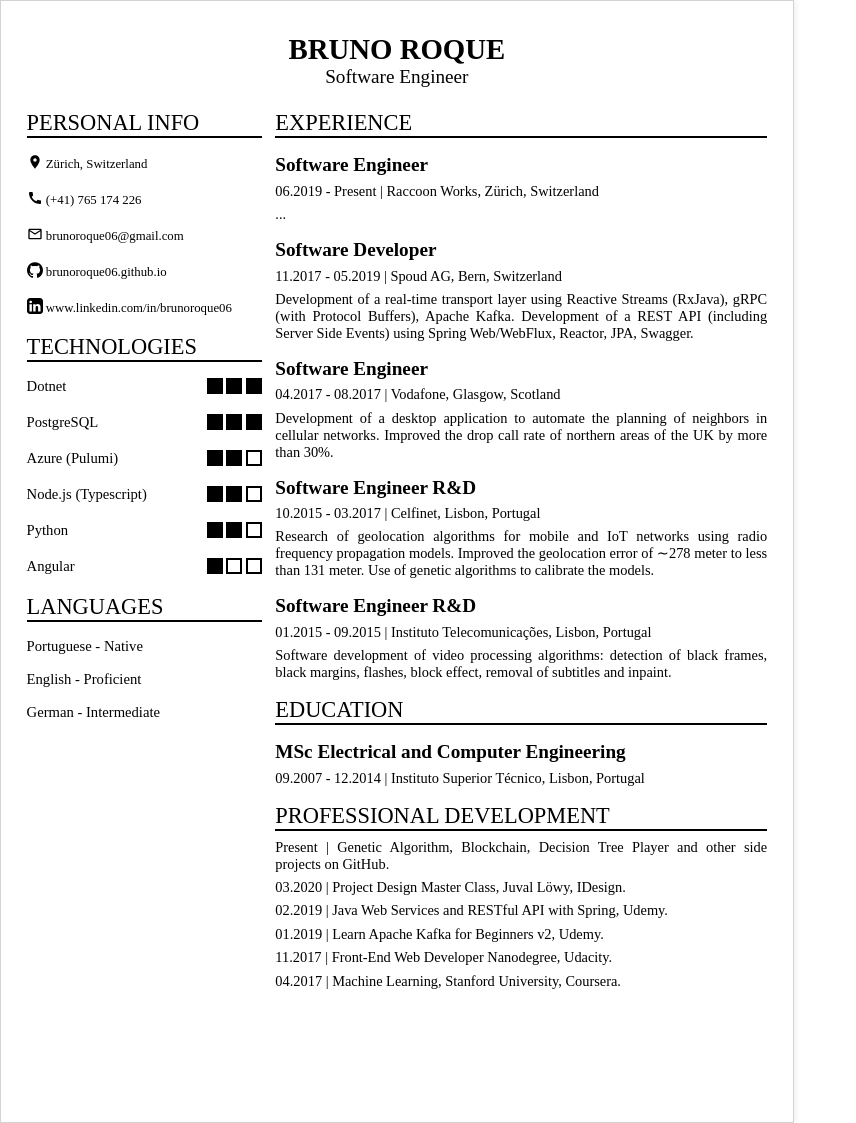
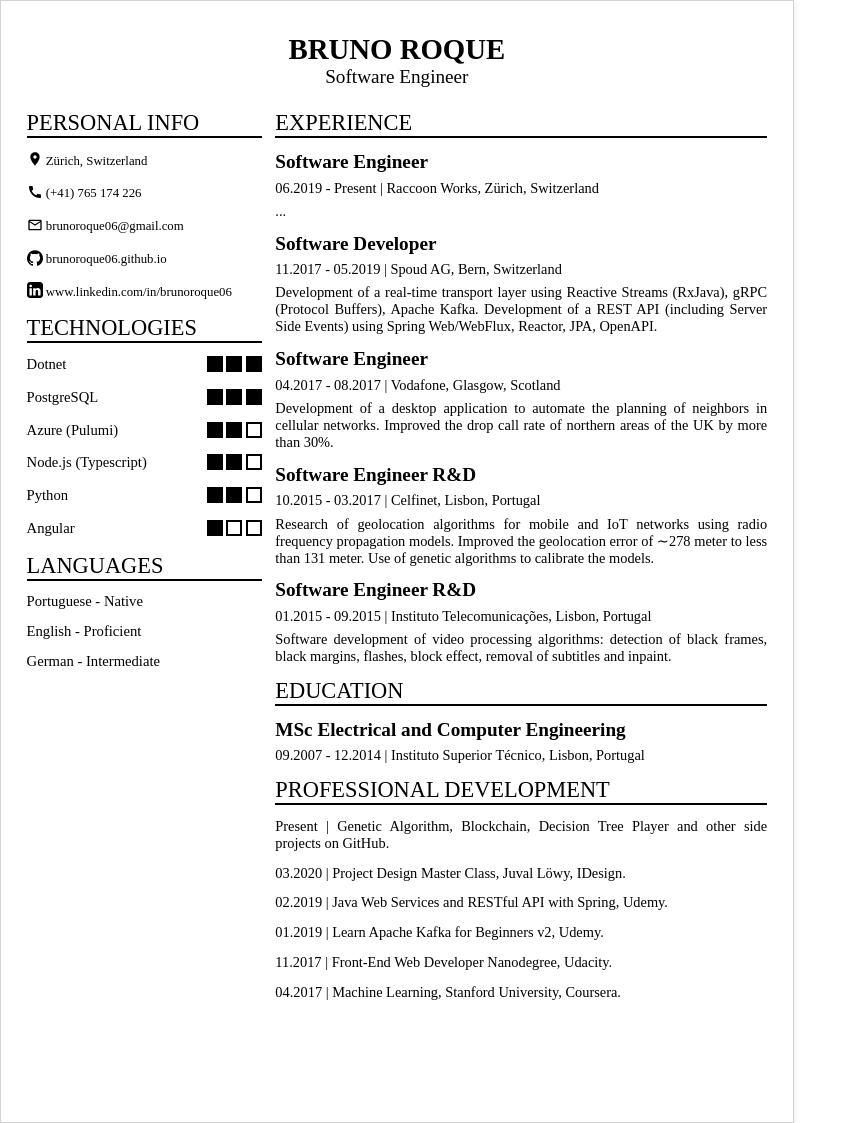
Before and after one commit to brunoroque06/brunoroque06.github.io, a Jekyll site: the page documents/curriculum-vitae/index.html, which Jekyll copies as it is, in a window 1280 px wide. Shown: the whole page, without its empty margins (0-856 px from the left). Built offline with Jekyll 4.4.1, drawn with Linux system fonts in a browser that asks for light colours.

Commit message:
Prof dev has rows

```diff
--- a/documents/curriculum-vitae/index.html
+++ b/documents/curriculum-vitae/index.html
@@ -57,7 +57,7 @@
       }
 
       .row {
-        margin: 1rem 0;
+        margin: 0.8rem 0;
       }
 
       .section {
@@ -317,9 +317,9 @@
           </div>
           <div class="main-content">
             Development of a real-time transport layer using Reactive Streams
-            (RxJava), gRPC (with Protocol Buffers), Apache Kafka. Development of
-            a REST API (including Server Side Events) using Spring Web/WebFlux,
-            Reactor, JPA, Swagger.
+            (RxJava), gRPC (Protocol Buffers), Apache Kafka. Development of a
+            REST API (including Server Side Events) using Spring Web/WebFlux,
+            Reactor, JPA, OpenAPI.
           </div>
         </div>
 
@@ -371,6 +371,7 @@
 
         <div class="section">Professional Development</div>
 
+        <div class="row">
           <div class="main-content">
             <a
               href="https://github.com/BrunoRoque06/lambda/tree/master/geneticalgorithm"
@@ -381,11 +382,15 @@
               other side projects on GitHub.
             </a>
           </div>
+        </div>
 
+        <div class="row">
           <div class="main-content">
             03.2020 | Project Design Master Class, Juval Löwy, IDesign.
           </div>
+        </div>
 
+        <div class="row">
           <div class="main-content">
             <a
               href="https://brunoroque06.github.io/documents/certificates/rest-api-spring-udemy.pdf"
@@ -395,7 +400,9 @@
               02.2019 | Java Web Services and RESTful API with Spring, Udemy.
             </a>
           </div>
+        </div>
 
+        <div class="row">
           <div class="main-content">
             <a
               href="https://brunoroque06.github.io/documents/certificates/apache-kafka-udemy.pdf"
@@ -405,7 +412,9 @@
               01.2019 | Learn Apache Kafka for Beginners v2, Udemy.
             </a>
           </div>
+        </div>
 
+        <div class="row">
           <div class="main-content">
             <a
               href="https://brunoroque06.github.io/documents/certificates/front-end-udacity.pdf"
@@ -415,7 +424,9 @@
               11.2017 | Front-End Web Developer Nanodegree, Udacity.
             </a>
           </div>
+        </div>
 
+        <div class="row">
           <div class="main-content">
             <a
               href="https://brunoroque06.github.io/documents/certificates/machine-learning-coursera.pdf"
@@ -427,5 +438,6 @@
           </div>
         </div>
       </div>
+    </div>
   </body>
 </html>
```
Lines whose indentation alone changed are shown as unchanged.
